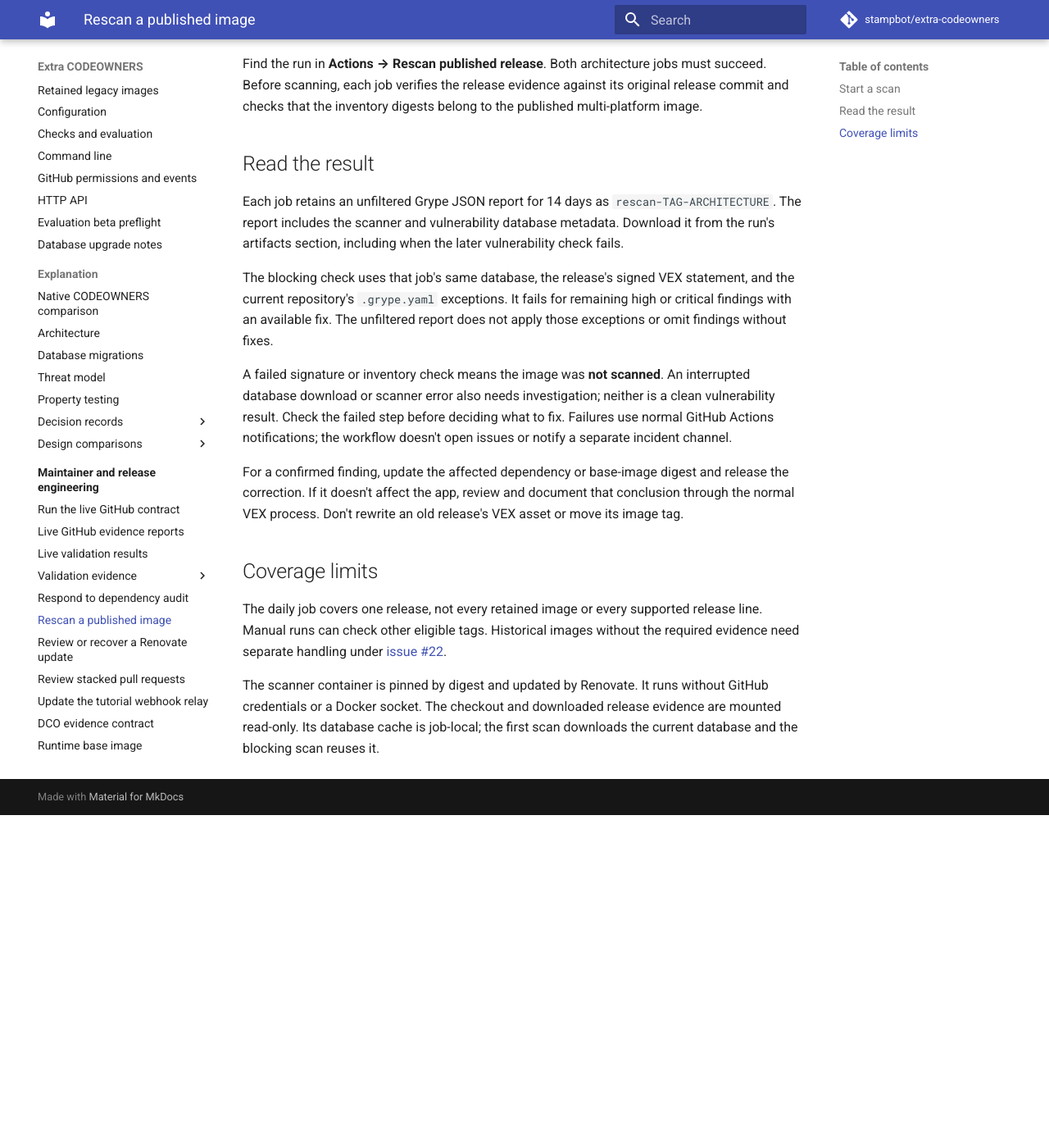
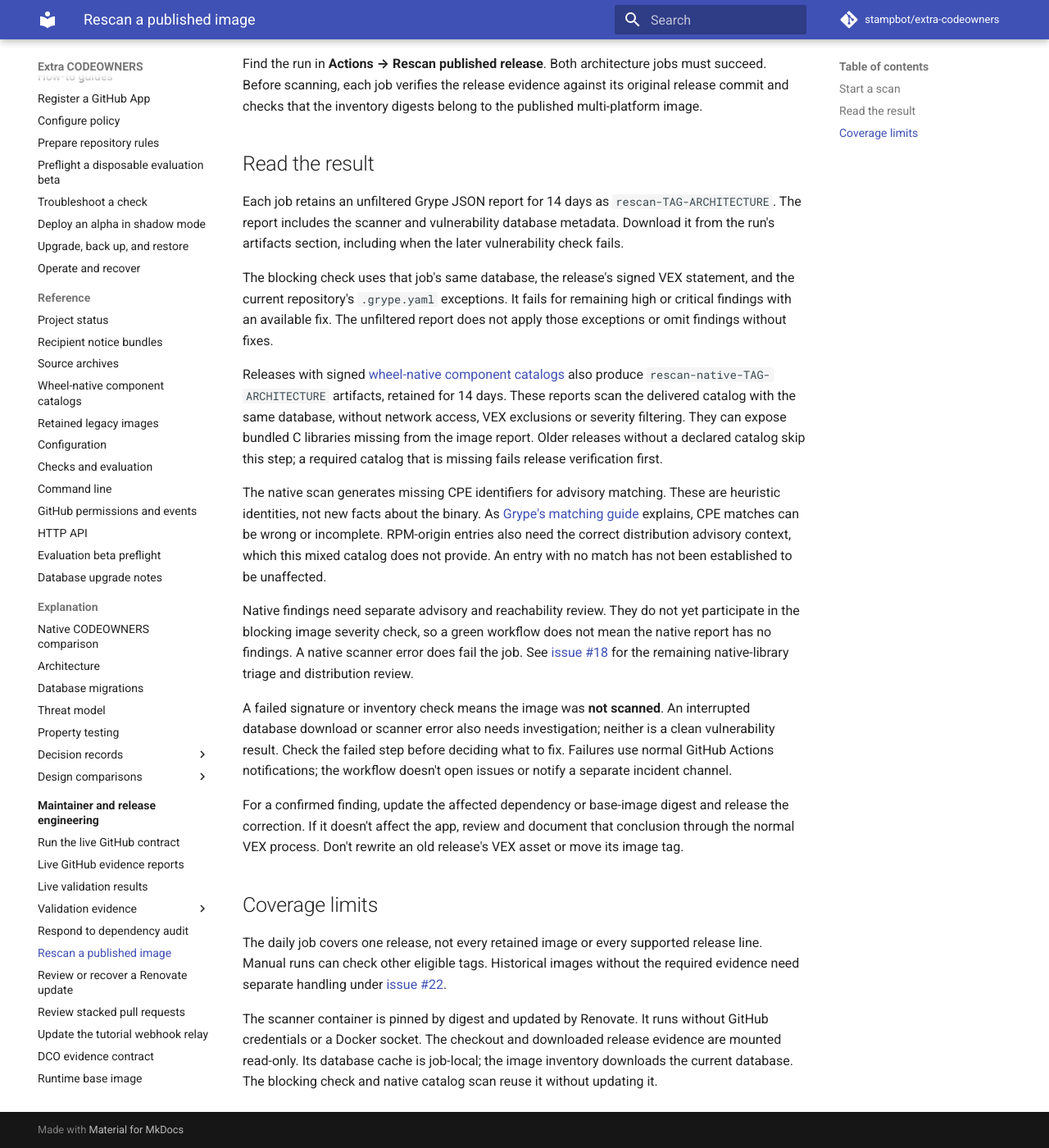
Before and after one commit to stampbot/extra-codeowners, an MkDocs documentation site: the page built from docs/how-to/rescan-published-image.md, in a window 1280 px wide and 1400 px high, scrolled down 661 px. Shown: the whole window at 82% size. Built offline with MkDocs 1.6.1 and Material for MkDocs 9.7.7, drawn with Linux system fonts in a browser that asks for light colours; comment, search, counter and statistics services are not loaded; before the commit the page ends 1655 px from its top, so only the background shows below that.

Commit message:
ci: retain native catalog vulnerability rescans (#291)
* ci: retain native catalog vulnerability rescans

Signed-off-by: Danny Sauer <github@dannysauer.com>

* ci: generate missing native advisory identifiers

Signed-off-by: Danny Sauer <github@dannysauer.com>

---------

Signed-off-by: Danny Sauer <github@dannysauer.com>

```diff
--- a/docs/how-to/rescan-published-image.md
+++ b/docs/how-to/rescan-published-image.md
@@ -43,6 +43,27 @@ statement, and the current repository's `.grype.yaml` exceptions. It fails for
 remaining high or critical findings with an available fix. The unfiltered
 report does not apply those exceptions or omit findings without fixes.
 
+Releases with signed [wheel-native component catalogs](../reference/native-components.md)
+also produce `rescan-native-TAG-ARCHITECTURE` artifacts, retained for 14 days.
+These reports scan the delivered catalog with the same database, without
+network access, VEX exclusions or severity filtering. They can expose bundled
+C libraries missing from the image report. Older releases without a declared
+catalog skip this step; a required catalog that is missing fails release
+verification first.
+
+The native scan generates missing CPE identifiers for advisory matching. These
+are heuristic identities, not new facts about the binary. As
+[Grype's matching guide](https://oss.anchore.com/docs/guides/vulnerability/ecosystems/)
+explains, CPE matches can be wrong or incomplete. RPM-origin entries also need
+the correct distribution advisory context, which this mixed catalog does not
+provide. An entry with no match has not been established to be unaffected.
+
+Native findings need separate advisory and reachability review. They do not
+yet participate in the blocking image severity check, so a green workflow
+does not mean the native report has no findings. A native scanner error does
+fail the job. See [issue #18](https://github.com/stampbot/extra-codeowners/issues/18)
+for the remaining native-library triage and distribution review.
+
 A failed signature or inventory check means the image was **not scanned**.
 An interrupted database download or scanner error also needs investigation;
 neither is a clean vulnerability result. Check the failed step before deciding
@@ -64,4 +85,5 @@ without the required evidence need separate handling under
 The scanner container is pinned by digest and updated by Renovate. It runs
 without GitHub credentials or a Docker socket. The checkout and downloaded
 release evidence are mounted read-only. Its database cache is job-local;
-the first scan downloads the current database and the blocking scan reuses it.
+the image inventory downloads the current database. The blocking check and
+native catalog scan reuse it without updating it.
```
Also changed, not shown: docs/reference/native-components.md (+4 -1 lines), 2 other files.
